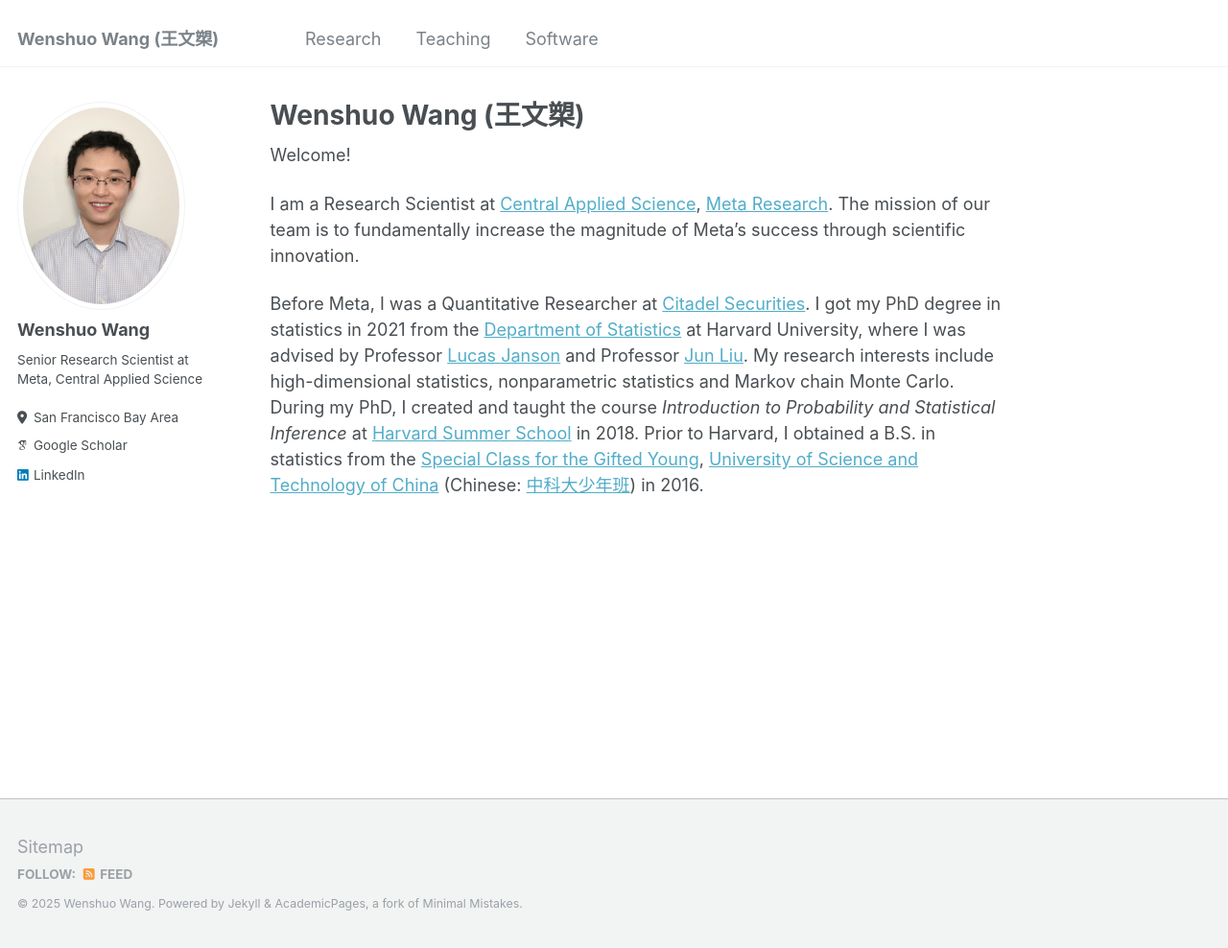
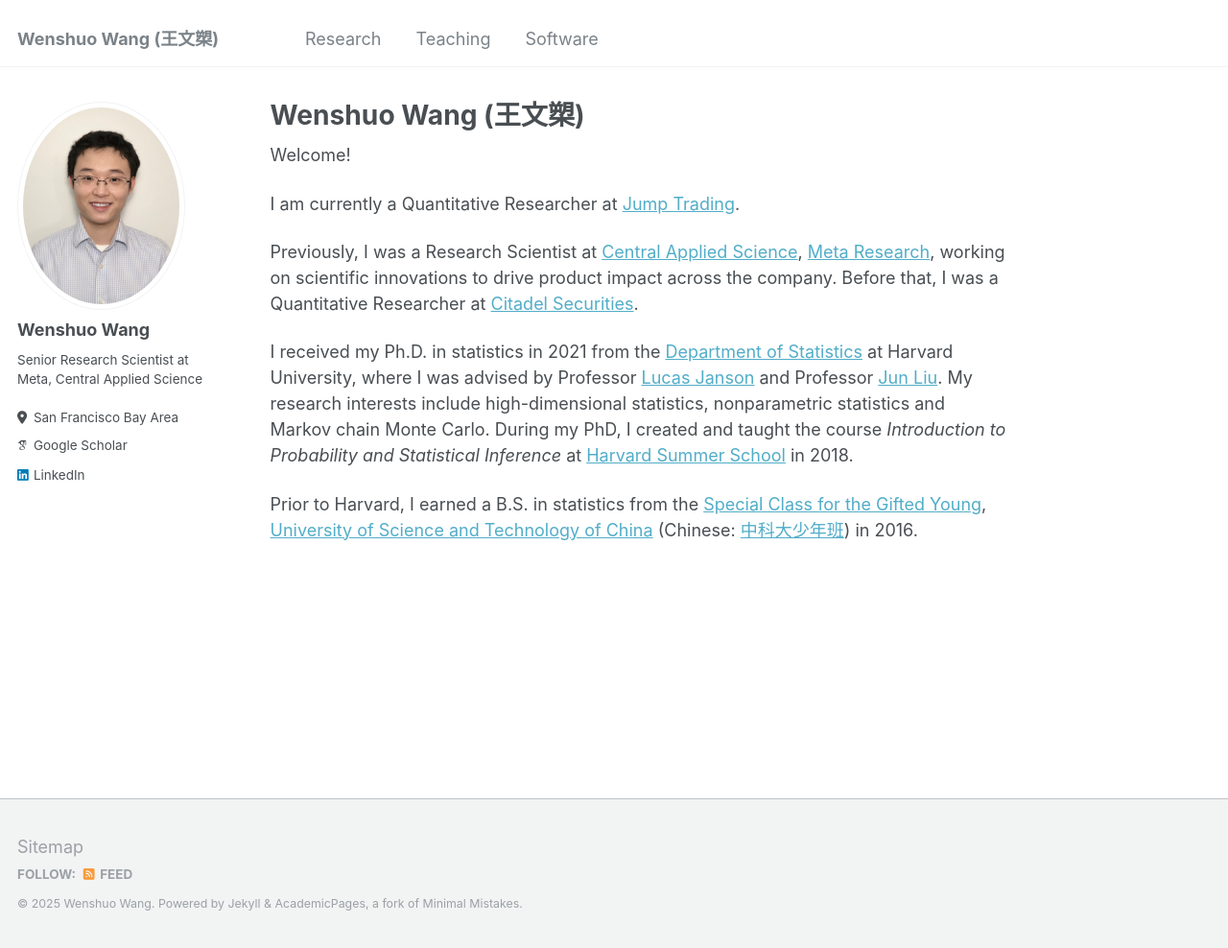
Before and after one commit to wenshuow/wenshuow.github.io, a Jekyll site: the page built from _pages/about.md, in a window 1280 px wide and 988 px high. Shown: the whole window at 96% size. Built offline with Jekyll 4.4.1, drawn with Linux system fonts in a browser that asks for light colours; some web fonts are replaced.

Commit message:
Update about.md

```diff
--- a/_pages/about.md
+++ b/_pages/about.md
@@ -9,9 +9,13 @@
 
 Welcome!
 
-I am a Research Scientist at <a href="https://research.facebook.com/teams/cas/" rel="nofollow" target="_blank">Central Applied Science</a>, <a href="https://research.facebook.com/" rel="nofollow" target="_blank">Meta Research</a>. The mission of our team is to fundamentally increase the magnitude of Meta's success through scientific innovation.
+I am currently a Quantitative Researcher at <a href="https://www.jumptrading.com/" rel="nofollow" target="_blank">Jump Trading</a>.
 
-Before Meta, I was a Quantitative Researcher at <a href="https://www.citadelsecurities.com/" rel="nofollow" target="_blank">Citadel Securities</a>. I got my PhD degree in statistics in 2021 from the <a href="https://statistics.fas.harvard.edu/" rel="nofollow" target="_blank">Department of Statistics</a> at Harvard University, where I was advised by Professor <a href="http://lucasjanson.fas.harvard.edu/index.html" rel="nofollow" target="_blank">Lucas Janson</a> and Professor <a href="http://sites.fas.harvard.edu/~junliu/" rel="nofollow" target="_blank">Jun Liu</a>. My research interests include high-dimensional statistics, nonparametric statistics and Markov chain Monte Carlo. During my PhD, I created and taught the course <em>Introduction to Probability and Statistical Inference</em> at <a href="https://summer.harvard.edu/" rel="nofollow" target="_blank">Harvard Summer School</a> in 2018. Prior to Harvard, I obtained a B.S. in statistics from the <a href="https://en.wikipedia.org/wiki/Special_Class_for_the_Gifted_Young#University_of_Science_and_Technology_of_China" rel="nofollow" target="_blank">Special Class for the Gifted Young</a>, <a href="https://en.ustc.edu.cn/" rel="nofollow" target="_blank">University of Science and Technology of China</a> (Chinese: <a href="https://zh.wikipedia.org/wiki/%E5%B0%91%E5%B9%B4%E7%8F%AD" rel="nofollow" target="_blank">中科大少年班</a>) in 2016.
+Previously, I was a Research Scientist at <a href="https://research.facebook.com/teams/cas/" rel="nofollow" target="_blank">Central Applied Science</a>, <a href="https://research.facebook.com/" rel="nofollow" target="_blank">Meta Research</a>, working on scientific innovations to drive product impact across the company. Before that, I was a Quantitative Researcher at <a href="https://www.citadelsecurities.com/" rel="nofollow" target="_blank">Citadel Securities</a>.
+
+I received my Ph.D. in statistics in 2021 from the <a href="https://statistics.fas.harvard.edu/" rel="nofollow" target="_blank">Department of Statistics</a> at Harvard University, where I was advised by Professor <a href="http://lucasjanson.fas.harvard.edu/index.html" rel="nofollow" target="_blank">Lucas Janson</a> and Professor <a href="http://sites.fas.harvard.edu/~junliu/" rel="nofollow" target="_blank">Jun Liu</a>. My research interests include high-dimensional statistics, nonparametric statistics and Markov chain Monte Carlo. During my PhD, I created and taught the course <em>Introduction to Probability and Statistical Inference</em> at <a href="https://summer.harvard.edu/" rel="nofollow" target="_blank">Harvard Summer School</a> in 2018.
+
+Prior to Harvard, I earned a B.S. in statistics from the <a href="https://en.wikipedia.org/wiki/Special_Class_for_the_Gifted_Young#University_of_Science_and_Technology_of_China" rel="nofollow" target="_blank">Special Class for the Gifted Young</a>, <a href="https://en.ustc.edu.cn/" rel="nofollow" target="_blank">University of Science and Technology of China</a> (Chinese: <a href="https://zh.wikipedia.org/wiki/%E5%B0%91%E5%B9%B4%E7%8F%AD" rel="nofollow" target="_blank">中科大少年班</a>) in 2016.
 
 <!-- Google tag (gtag.js) -->
 <script async src="https://www.googletagmanager.com/gtag/js?id=G-ZPYR8GBB8K"></script>
```
